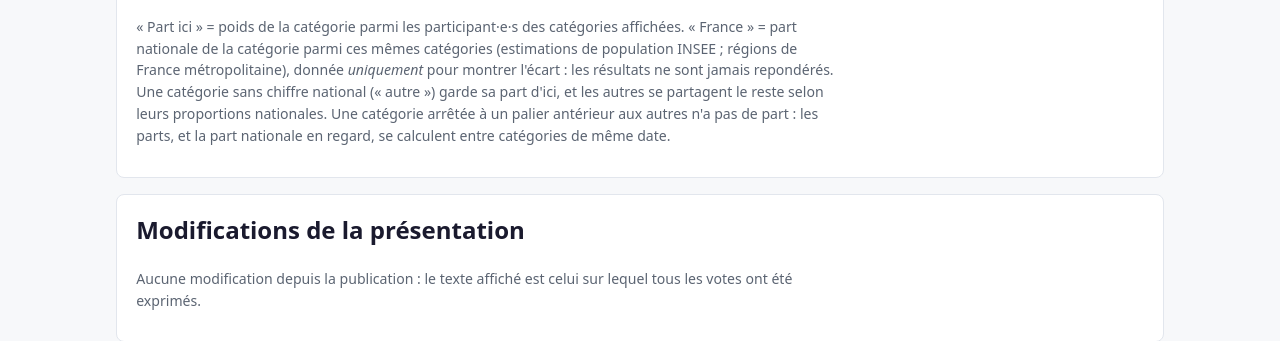
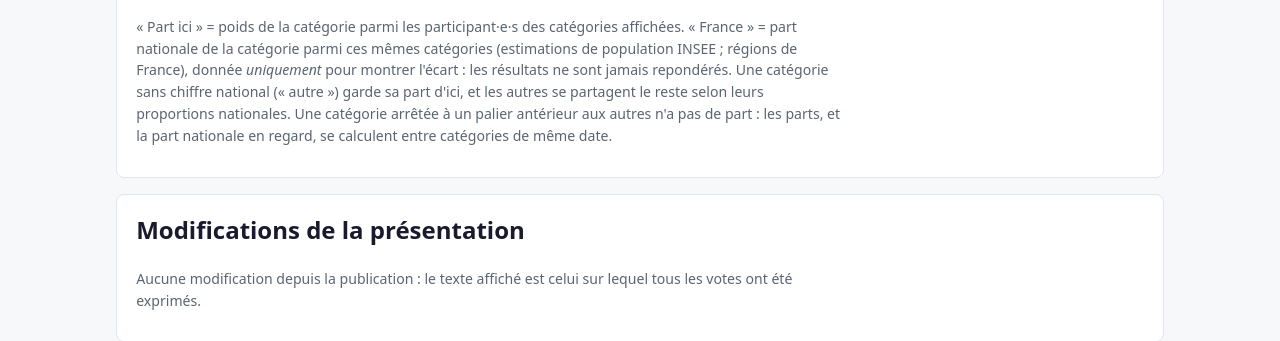
Before and after one commit to Arzenon/votations, a FastAPI app: template app/templates/results.html in a window 1280 px wide. Shown: the part 756-1097 px from the top of the page. Run offline with FastAPI, Linux system fonts and the light colour scheme; the template is opened without the code that fills it, so the values that code supplies are empty; parts of the project's set-up code (start-up, migrations or seed data) failed here and were passed over; some libraries are stand-ins or nearby versions.

Commit message:
Drop "métropolitaine" from the national reference footnote
The region table includes "Outre-mer", which has a national figure.

Co-Authored-By: Claude Opus 5.5 <noreply@anthropic.com>

```diff
--- a/app/templates/results.html
+++ b/app/templates/results.html
@@ -181,8 +181,8 @@
     <p class="meta">
       « Part ici » = poids de la catégorie parmi les participant·e·s des
       catégories affichées. « France » = part nationale de la catégorie parmi ces
-      mêmes catégories (estimations de population INSEE ; régions de France
-      métropolitaine), donnée <em>uniquement</em> pour montrer l'écart : les
+      mêmes catégories (estimations de population INSEE ; régions de France),
+      donnée <em>uniquement</em> pour montrer l'écart : les
       résultats ne sont jamais repondérés. Une catégorie sans chiffre national
       (« autre ») garde sa part d'ici, et les autres se partagent le reste selon
       leurs proportions nationales. Une catégorie arrêtée à un palier
```
